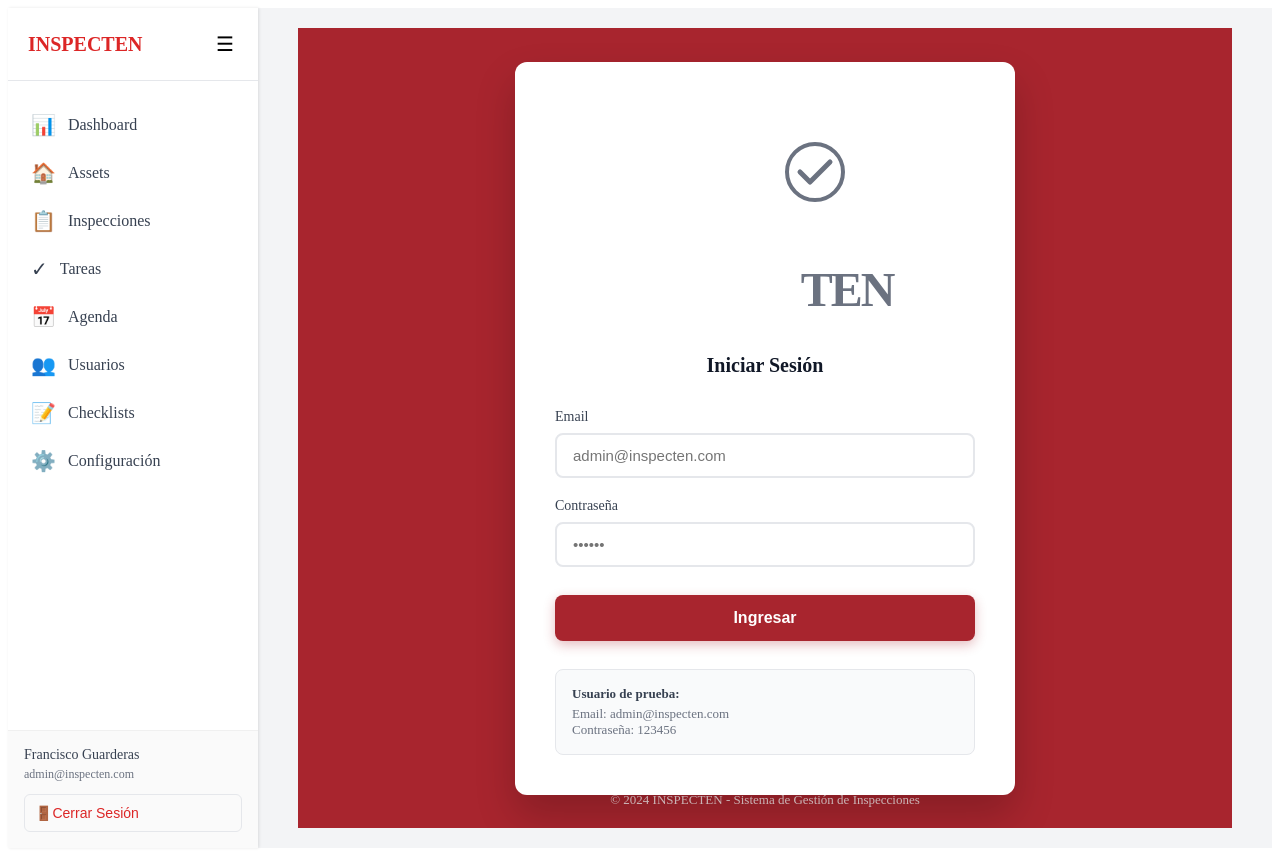
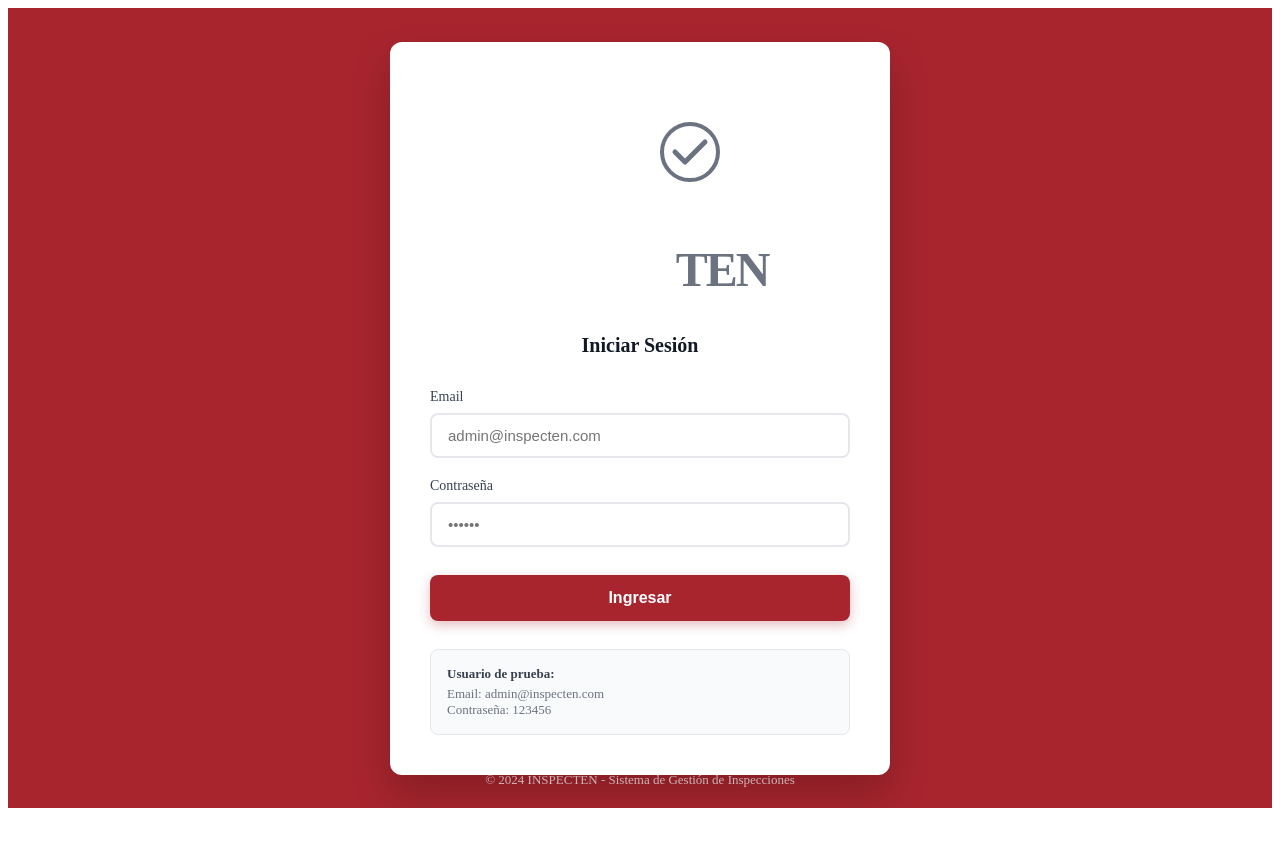
Before and after one commit to fguarderas78/inspecten, a Next.js app in the folder apps/web/: page / in a window 1280 px wide. After the commit the page ends 816 px from the top, so only its background shows below. Built offline with nearby package versions, Linux system fonts and the light colour scheme.

Commit message:
Fix React rendering error in layout

```diff
--- a/apps/web/app/layout.tsx
+++ b/apps/web/app/layout.tsx
@@ -1,149 +1,18 @@
-'use client'
+import type { Metadata } from 'next'
 
-import { useState } from 'react'
-import Link from 'next/link'
-import { usePathname } from 'next/navigation'
-import { useRouter } from 'next/navigation'
+export const metadata: Metadata = {
+  title: 'INSPECTEN',
+  description: 'Sistema de inspección de propiedades',
+}
 
-export default function DashboardLayout({
+export default function RootLayout({
   children,
 }: {
   children: React.ReactNode
 }) {
-  const pathname = usePathname()
-  const router = useRouter()
-  const [sidebarOpen, setSidebarOpen] = useState(true)
-
-  const menuItems = [
-    { href: '/dashboard', label: 'Dashboard', icon: '📊' },
-    { href: '/dashboard/assets', label: 'Assets', icon: '🏠' },
-    { href: '/dashboard/inspections', label: 'Inspecciones', icon: '📋' },
-    { href: '/dashboard/tasks', label: 'Tareas', icon: '✓' },
-    { href: '/dashboard/schedules', label: 'Agenda', icon: '📅' },
-    { href: '/dashboard/users', label: 'Usuarios', icon: '👥' },
-    { href: '/dashboard/checklists', label: 'Checklists', icon: '📝' },
-    { href: '/dashboard/settings', label: 'Configuración', icon: '⚙️' },
-  ]
-
-  const handleLogout = () => {
-    router.push('/')
-  }
-
   return (
-    <div style={{ display: 'flex', minHeight: '100vh', backgroundColor: '#f3f4f6' }}>
-      <aside style={{
-        width: sidebarOpen ? '250px' : '60px',
-        backgroundColor: 'white',
-        boxShadow: '1px 0 3px rgba(0, 0, 0, 0.1)',
-        transition: 'width 0.3s ease',
-        overflow: 'hidden',
-        position: 'relative'
-      }}>
-        <div style={{
-          padding: '20px',
-          borderBottom: '1px solid #e5e7eb',
-          display: 'flex',
-          alignItems: 'center',
-          justifyContent: 'space-between'
-        }}>
-          <h2 style={{
-            fontSize: '20px',
-            fontWeight: 'bold',
-            color: '#dc2626',
-            margin: 0,
-            display: sidebarOpen ? 'block' : 'none'
-          }}>
-            INSPECTEN
-          </h2>
-          <button
-            onClick={() => setSidebarOpen(!sidebarOpen)}
-            style={{
-              padding: '4px',
-              backgroundColor: 'transparent',
-              border: 'none',
-              cursor: 'pointer',
-              fontSize: '20px'
-            }}
-          >
-            ☰
-          </button>
-        </div>
-
-        <nav style={{ padding: '20px 0', marginBottom: '80px' }}>
-          {menuItems.map((item) => {
-            const isActive = pathname === item.href
-            return (
-              <Link
-                key={item.href}
-                href={item.href}
-                style={{
-                  display: 'flex',
-                  alignItems: 'center',
-                  padding: '12px 20px',
-                  textDecoration: 'none',
-                  color: isActive ? '#dc2626' : '#374151',
-                  backgroundColor: isActive ? '#fee2e2' : 'transparent',
-                  borderLeft: isActive ? '3px solid #dc2626' : '3px solid transparent',
-                  transition: 'all 0.2s'
-                }}
-              >
-                <span style={{ fontSize: '20px', marginRight: '12px' }}>{item.icon}</span>
-                <span style={{ display: sidebarOpen ? 'block' : 'none' }}>{item.label}</span>
-              </Link>
-            )
-          })}
-        </nav>
-
-        <div style={{
-          position: 'absolute',
-          bottom: 0,
-          left: 0,
-          right: 0,
-          padding: '16px',
-          borderTop: '1px solid #f0f0f0',
-          backgroundColor: '#fafafa'
-        }}>
-          {sidebarOpen && (
-            <div style={{ marginBottom: '12px' }}>
-              <p style={{ fontSize: '14px', color: '#374151', fontWeight: '500', margin: '0 0 4px 0' }}>
-                Francisco Guarderas
-              </p>
-              <p style={{ fontSize: '12px', color: '#6b7280', margin: 0 }}>
-                admin@inspecten.com
-              </p>
-            </div>
-          )}
-          <button
-            onClick={handleLogout}
-            style={{
-              width: '100%',
-              padding: '10px',
-              backgroundColor: 'transparent',
-              border: '1px solid #e5e7eb',
-              borderRadius: '6px',
-              color: '#dc2626',
-              fontSize: '14px',
-              fontWeight: '500',
-              cursor: 'pointer',
-              display: 'flex',
-              alignItems: 'center',
-              justifyContent: sidebarOpen ? 'flex-start' : 'center',
-              gap: '8px'
-            }}
-          >
-            🚪
-            {sidebarOpen && 'Cerrar Sesión'}
-          </button>
-        </div>
-      </aside>
-
-      <main style={{
-        flex: 1,
-        padding: '20px 40px',
-        overflow: 'auto'
-      }}>
-        {children}
-      </main>
-    </div>
+    <html lang="es">
+      <body>{children}</body>
+    </html>
   )
 }
```
